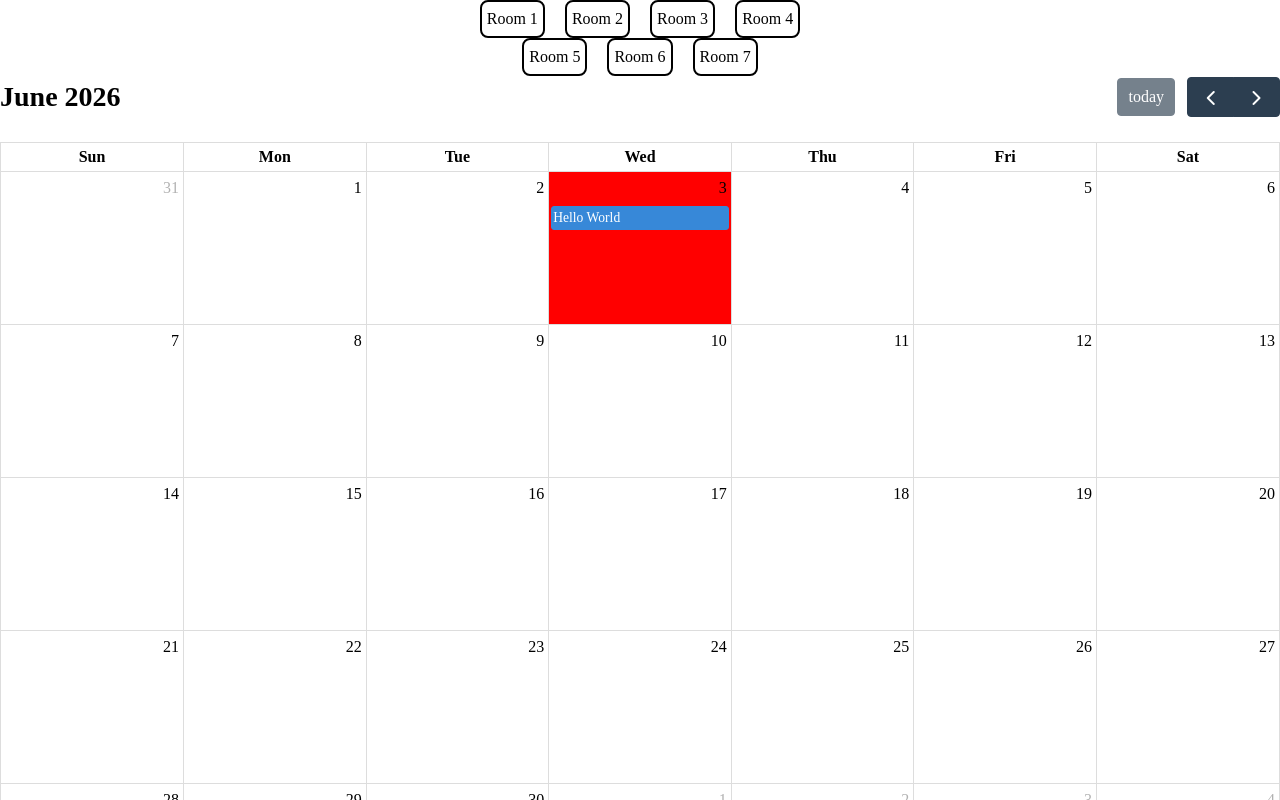
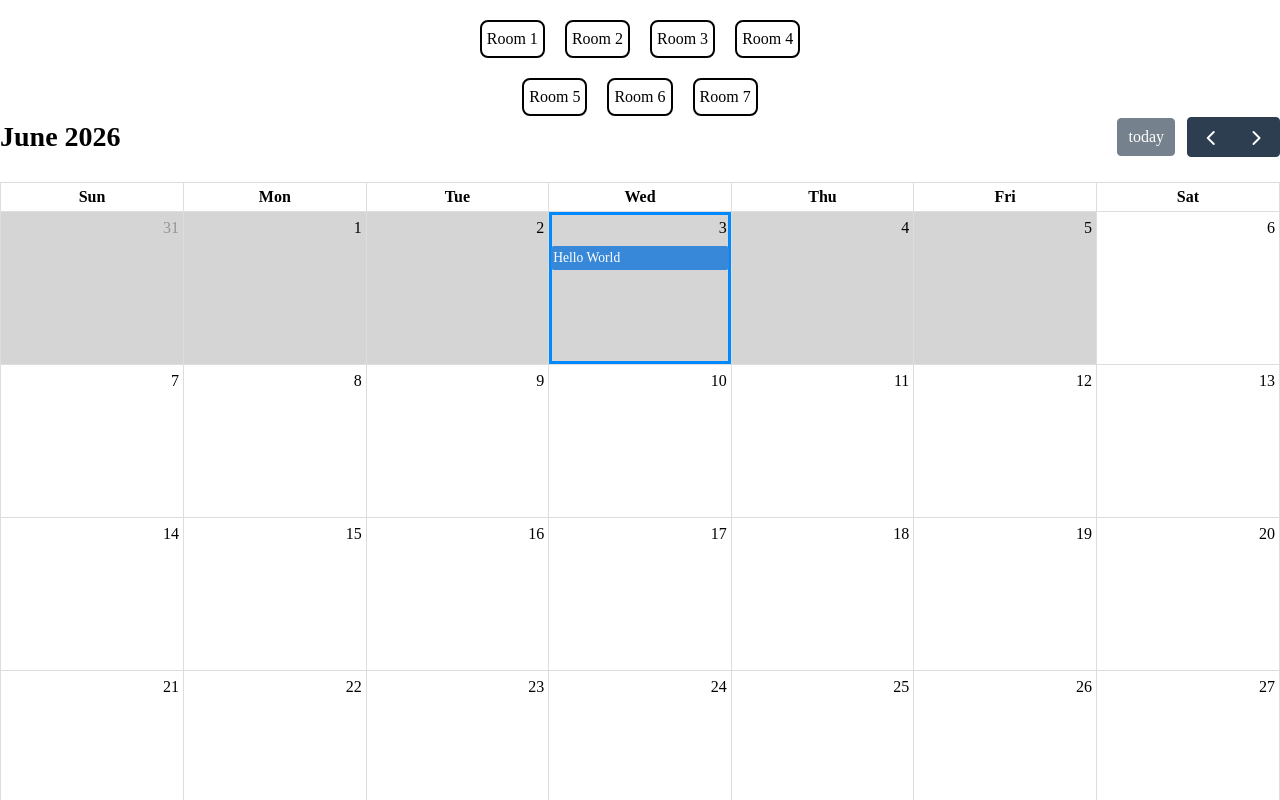
Before and after one commit to CompuGlobalHyper/bookL47, a React (Vite) app in the folder bookL47-frontend/: page / in a window 1280 px wide. Shown: the top 800 px of the page. Built offline with nearby package versions, Linux system fonts and the light colour scheme.

Commit message:
Added colorscheme, made non selectable calendar days

```diff
--- a/bookL47-frontend/src/components/Calendar.jsx
+++ b/bookL47-frontend/src/components/Calendar.jsx
@@ -20,10 +20,30 @@ export default function Calendar({ events = [{title: 'Hello World', start: '2026
       events={events}
       dateClick={handleClick}
       dayCellClassNames={(cell) => {
+        const today = new Date();
+        const tomorrow = new Date();
+        const dayAfter = new Date();
+        tomorrow.setDate(today.getDate() + 1)
+        dayAfter.setDate(today.getDate() + 2)
+
+        const todayStr = today.toISOString().split('T')[0];
+        const tomorrowStr = tomorrow.toISOString().split('T')[0]
+        const dayAfterStr = dayAfter.toISOString().split('T')[0];
+
+        console.log('hello')
         let formattedDate = cell.date.toISOString().split('T')[0]
+        if (todayStr === formattedDate) {
+            return [styles.currentDate]
+        }
+        if (formattedDate < todayStr ||
+            tomorrowStr === formattedDate ||
+            dayAfterStr === formattedDate) {
+            return [styles.notAllowedDate]
+        }
         if (selectedDate && formattedDate === selectedDate) {
             return [styles.activeDate]
         }
+
         return []
       }}
     />
--- a/bookL47-frontend/src/components/styles/Calendar.module.css
+++ b/bookL47-frontend/src/components/styles/Calendar.module.css
@@ -1,3 +1,10 @@
+.currentDate {
+}
+
 .activeDate {
-    background-color: red;
+    background-color: var(--highlight-color);
 }
+
+.notAllowedDate {
+    background-color: var(--grey-color);
+}
--- a/bookL47-frontend/src/components/styles/Rooms.module.css
+++ b/bookL47-frontend/src/components/styles/Rooms.module.css
@@ -11,6 +11,7 @@
     padding: 0;
 }
 .item {
+    margin-top: 20px;
     padding: 5px 5px;
     border: 2px solid black;
     border-radius: 8px;
--- a/bookL47-frontend/src/components/styles/fullCalendarStyles.css
+++ b/bookL47-frontend/src/components/styles/fullCalendarStyles.css
@@ -1,3 +1,18 @@
-.fc-day-today {
-    background-color: red !important;
+/* Target the current day cell in FullCalendar */
+.fc .fc-day-today {
+  position: relative;
+  background-color: var(--grey-color) !important;
 }
+
+/* Use a pseudo-element to build an overlay border */
+.fc .fc-day-today::before {
+  content: "";
+  position: absolute;
+  top: 0;
+  left: 0;
+  right: 0;
+  bottom: 0;
+  border: 3px solid var(--highlight-color); /* Change this to your preferred color */
+  z-index: 2; /* Ensures the border sits on top of cell backgrounds */
+  pointer-events: none; /* Allows users to still click the cell */
+}
--- a/bookL47-frontend/src/index.css
+++ b/bookL47-frontend/src/index.css
@@ -54,3 +54,13 @@ h1, h2, h3, h4, h5, h6 {
 #root, #__next {
   isolation: isolate;
 }
+
+:root {
+    --afm-color: rgb(47, 203, 255);
+    --highlight-color: rgb(0, 136, 255);
+    --white-color: rgb(231, 243, 255);
+    --text-color: rgb(31, 32, 53);
+    --grey-color: rgb(213, 213, 213);
+    --confirm-color: rgb(0, 224, 97);
+    --reject-color: rgb(255, 69, 36);
+}
```
